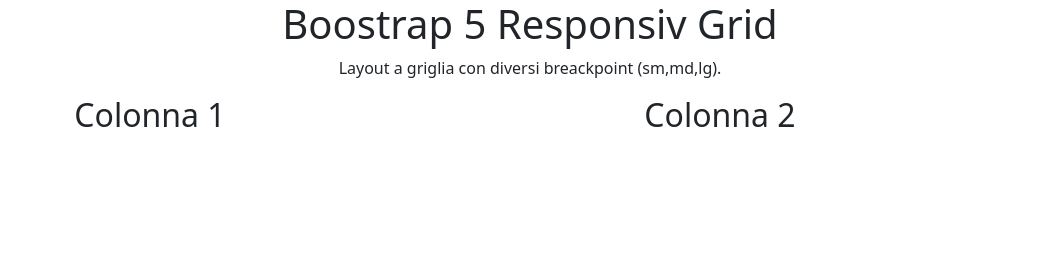
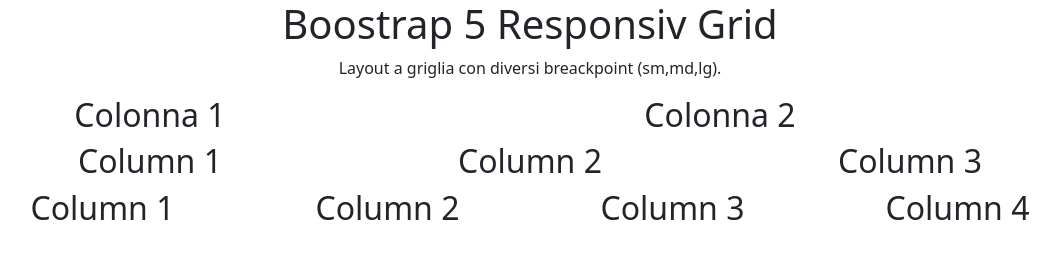
Before and after one commit to IonelxSolow/htmlcss-bootstrap-layout, a plain HTML site: page index.html in a window 1280 px wide. Shown: the whole page, without its empty margins (110-1170 px from the left). Drawn offline with nearby package versions, Linux system fonts and the light colour scheme.

Commit message:
add third row with 4 columns

```diff
--- a/index.html
+++ b/index.html
@@ -32,6 +32,28 @@
         </div>
       </div>
 
+      <div class="container text-center">
+        <div class="row">
+          <div class="col-6 col-sm-4">
+            <h2>Column 1</h2>
+          </div>
+          <div class="col-6 col-sm-4">
+            <h2>Column 2</h2>
+          </div>
+          <div class="col-12 col-sm-4">
+            <h2>Column 3</h2>
+          </div>
+        </div>
+      </div>
+
+      <div class="container text-center">
+        <div class="row">
+            <div class="col-6 col-sm-3"><h2>Column 1</h2></div>
+            <div class="col-6 col-sm-3"><h2>Column 2</h2></div>
+            <div class="col-6 col-sm-3"><h2>Column 3</h2></div>
+            <div class="col-6 col-sm-3"><h2>Column 4</h2></div>
+        </div>
+      </div>
     </main>
      <!-- #region BOOTSTRAP SCRIPT PACK JAVASCRIPT PRIMA DELLA CHIUSURA DEL BODY-->
      <script src="https://cdn.jsdelivr.net/npm/bootstrap@5.3.3/dist/js/bootstrap.bundle.min.js" integrity="sha384-YvpcrYf0tY3lHB60NNkmXc5s9fDVZLESaAA55NDzOxhy9GkcIdslK1eN7N6jIeHz" crossorigin="anonymous"></script>
```
